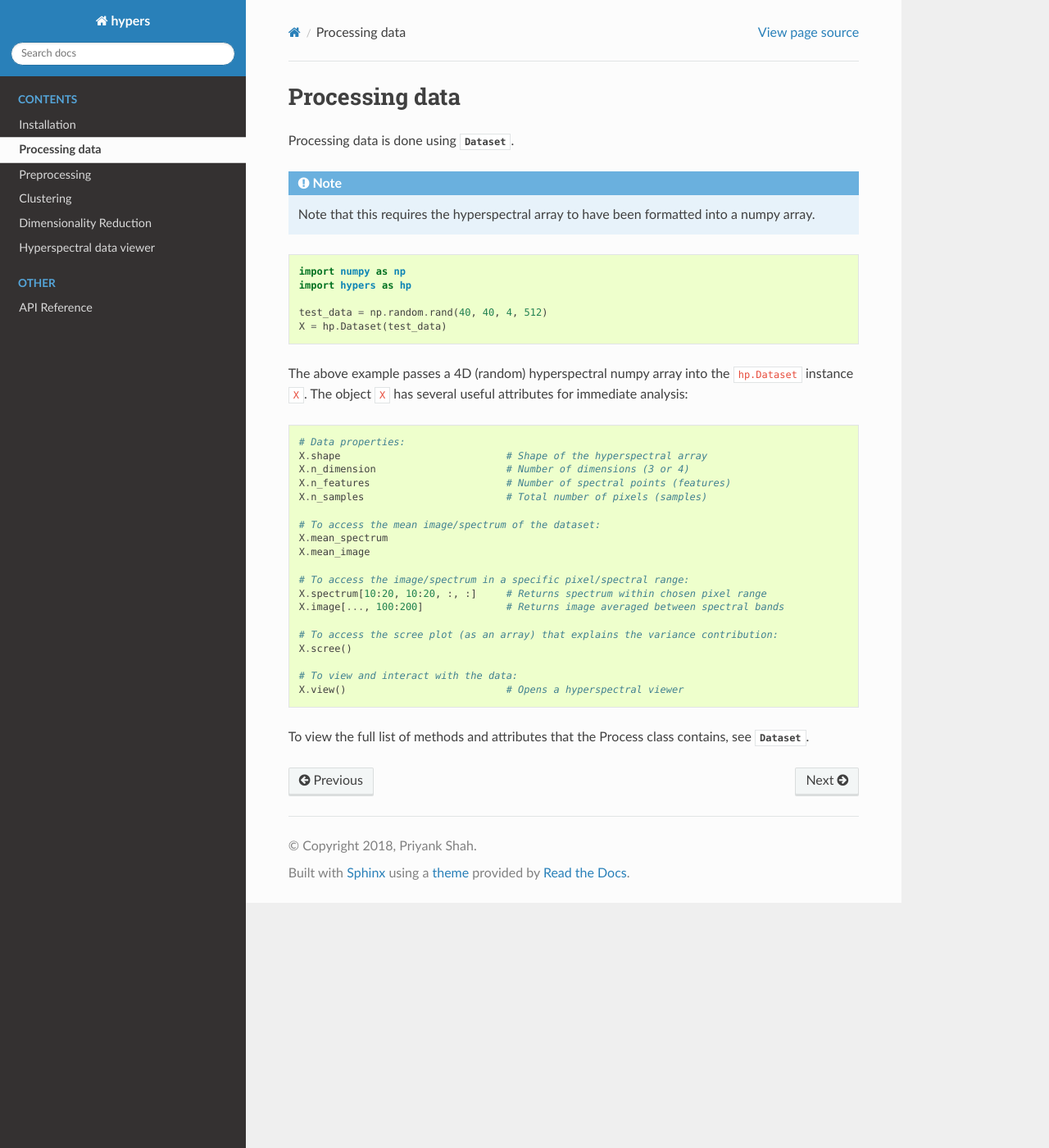
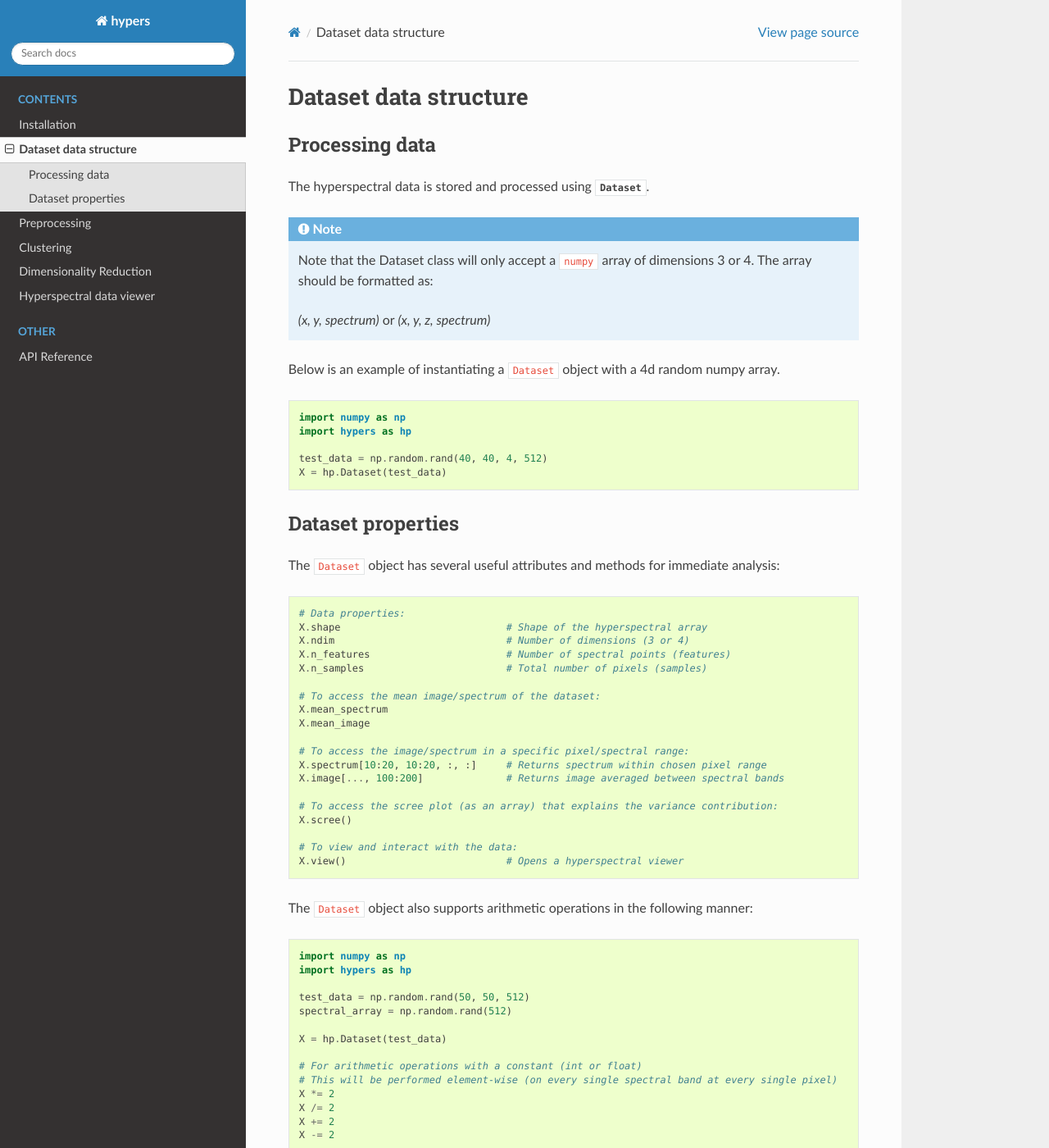
Before and after one commit to priyankshah7/hypers, a Sphinx documentation site: the page built from docs/source/process/index.rst, in a window 1280 px wide and 1400 px high. Shown: the whole window at 82% size. Built offline with Sphinx 7.4.7 and the Read the Docs theme 2.0.0, drawn with Linux system fonts in a browser that asks for light colours; pages that are not in the unit, such as notebooks, are missing from menus; some of the changed text lies outside the part shown.

Commit message:
Updated docs.

```diff
--- a/docs/index.rst
+++ b/docs/index.rst
@@ -22,7 +22,7 @@ hypers
 .. image:: https://badge.fury.io/py/scikit-hyper.svg
     :target: https://badge.fury.io/py/hypers
 
-Provides an object model for hyperspectral data.
+Provides a data structure model for hyperspectral data.
 
 + Simple tools for exploratory analysis of hyperspectral data
 + Interactive hyperspectral viewer built into the object
--- a/docs/source/cluster.rst
+++ b/docs/source/cluster.rst
@@ -2,7 +2,7 @@
 Clustering
 ==========
 
-Clustering data with ``hypers`` is done directly on the Process object model. At the
+Clustering data with ``hypers`` is performed directly on the Dataset object. At the
 moment, the following clustering classes from ``scikit-learn`` are supported:
 
 - KMeans
--- a/docs/source/decomposition.rst
+++ b/docs/source/decomposition.rst
@@ -2,7 +2,7 @@
 Dimensionality Reduction
 ========================
 
-Dimensionality reduction with ``hypers`` is done directly on the Process object model.
+Dimensionality reduction with ``hypers`` is performed directly on the Dataset object.
 At the moment, the following classes from ``scikit-learn`` are supported:
 
 - PCA
--- a/docs/source/preprocessing.rst
+++ b/docs/source/preprocessing.rst
@@ -2,7 +2,7 @@
 Preprocessing
 =============
 
-Preprocessing data with ``hypers`` is done directly on the Process object model. At
+Preprocessing data with ``hypers`` is performed directly on the Dataset object. At
 the moment, the following preprocessing classes from ``scikit-learn`` are supported:
 
 - MaxAbsScaler
--- a/docs/source/process/index.rst
+++ b/docs/source/process/index.rst
@@ -1,13 +1,19 @@
-===============
+======================
+Dataset data structure
+======================
+
 Processing data
 ===============
-
-Processing data is done using :class:`~hypers.Dataset`.
+The hyperspectral data is stored and processed using :class:`~hypers.Dataset`.
 
 .. note::
 
-    Note that this requires the hyperspectral array to have been formatted
-    into a numpy array.
+    Note that the Dataset class will only accept a ``numpy`` array of dimensions 3 or 4. The array should be
+    formatted as:
+
+    `(x, y, spectrum)` or `(x, y, z, spectrum)`
+
+Below is an example of instantiating a ``Dataset`` object with a 4d random numpy array.
 
 .. code-block:: python
 
@@ -17,15 +23,15 @@ Processing data is done using :class:`~hypers.Dataset`.
     test_data = np.random.rand(40, 40, 4, 512)
     X = hp.Dataset(test_data)
 
-The above example passes a 4D (random) hyperspectral numpy array into the ``hp.Dataset`` instance ``X``.
-The object ``X`` has several useful attributes for immediate analysis:
-
+Dataset properties
+==================
+The ``Dataset`` object has several useful attributes and methods for immediate analysis:
 
 .. code-block:: python
 
     # Data properties:
     X.shape                            # Shape of the hyperspectral array
-    X.n_dimension                      # Number of dimensions (3 or 4)
+    X.ndim                             # Number of dimensions (3 or 4)
     X.n_features                       # Number of spectral points (features)
     X.n_samples                        # Total number of pixels (samples)
 
@@ -43,6 +49,31 @@ The object ``X`` has several useful attributes for immediate analysis:
     # To view and interact with the data:
     X.view()                           # Opens a hyperspectral viewer
 
+The ``Dataset`` object also supports arithmetic operations in the following manner:
+
+.. code-block:: python
+
+    import numpy as np
+    import hypers as hp
+
+    test_data = np.random.rand(50, 50, 512)
+    spectral_array = np.random.rand(512)
+
+    X = hp.Dataset(test_data)
+
+    # For arithmetic operations with a constant (int or float)
+    # This will be performed element-wise (on every single spectral band at every single pixel)
+    X *= 2
+    X /= 2
+    X += 2
+    X -= 2
+
+    # For arithmetic operations with a spectrum (spectral_array must have the same size as the spectra in Dataset)
+    # This will be performed on every single spectrum at every pixel
+    X *= spectral_array
+    X /= spectral_array
+    X += spectral_array
+    X -= spectral_array
 
 To view the full list of methods and attributes that the Process class contains, see
 :class:`~hypers.Dataset`.
```
